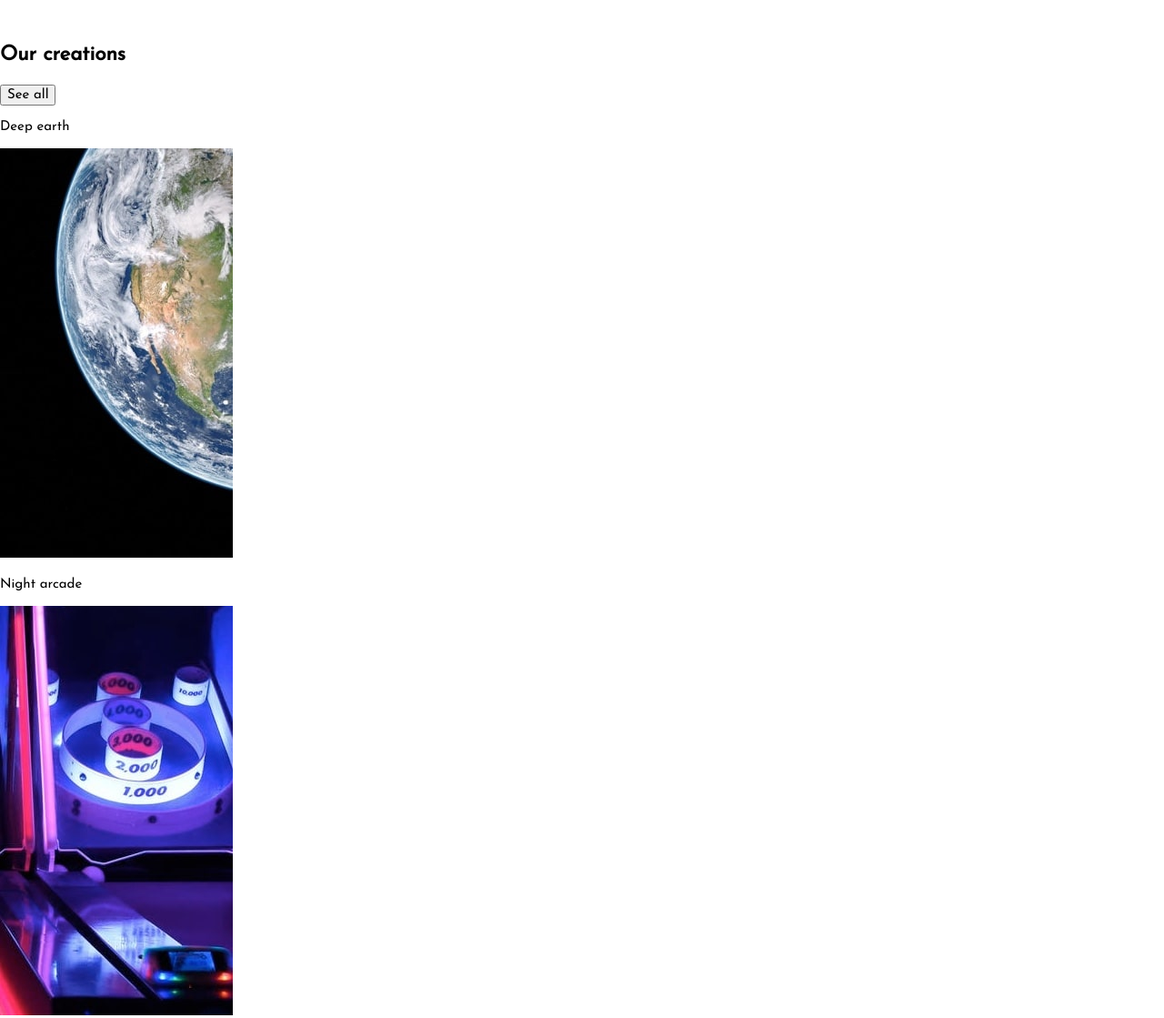
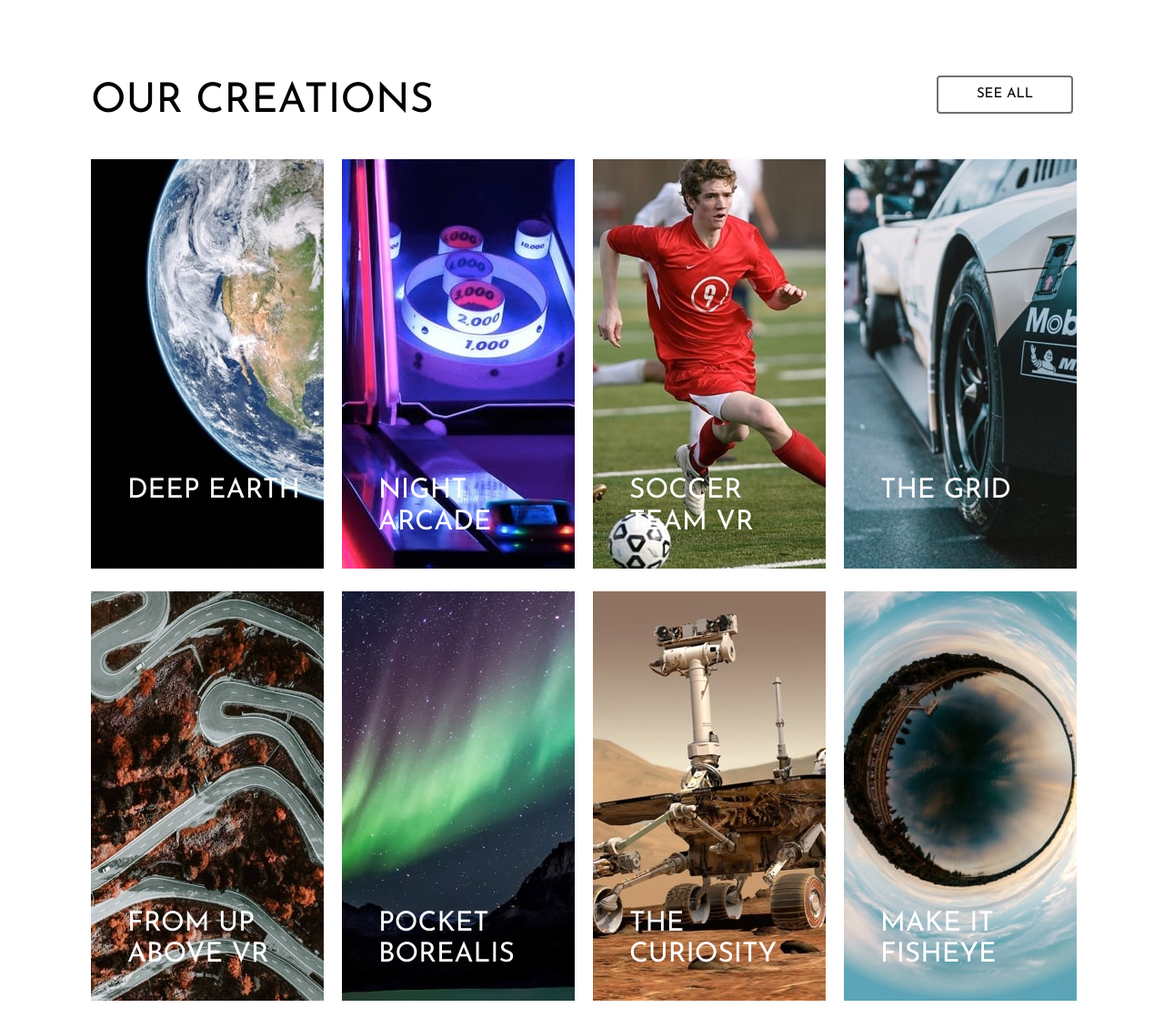
Before and after one commit to AdamR22/landing-page-two, a plain HTML site: page index.html in a window 1280 px wide. Shown: the part 1140-2259 px from the top of the page at 91% size. Drawn offline with Linux system fonts and the light colour scheme.

Commit message:
Add creations styling

```diff
--- a/index.html
+++ b/index.html
@@ -49,28 +49,28 @@
         <button>See all</button>
       </div>
       <div class="gallery">
-        <div>
+        <div class="img-with-caption">
           <p>Deep earth</p><img src="/images/desktop/image-deep-earth.jpg" alt="Earth from space.">
         </div>
-        <div>
+        <div class="img-with-caption">
           <p>Night arcade</p><img src="/images/desktop/image-night-arcade.jpg" alt="Arcade game.">
         </div>
-        <div>
+        <div class="img-with-caption">
           <p>Soccer team VR</p><img src="/images/desktop/image-soccer-team.jpg" alt="Football/Soccer player">
         </div>
-        <div>
+        <div class="img-with-caption">
           <p>The grid</p><img src="/images/desktop/image-grid.jpg" alt="Racing car.">
         </div>
-        <div>
+        <div class="img-with-caption">
           <p>From up above VR</p><img src="/images/desktop/image-from-above.jpg" alt="Winding road seen from above.">
         </div>
-        <div>
+        <div class="img-with-caption">
           <p>Pocket borealis</p><img src="/images/desktop/image-pocket-borealis.jpg" alt="Aurealis Borealis.">
         </div>
-        <div>
+        <div class="img-with-caption">
           <p>The curiosity</p><img src="/images/desktop/image-curiosity.jpg" alt="Curiosity Mars rover.">
         </div>
-        <div>
+        <div class="img-with-caption">
           <p>Make it fisheye</p><img src="/images/desktop/image-fisheye.jpg" alt="Generic fisheye image.">
         </div>
       </div>
--- a/style.css
+++ b/style.css
@@ -399,7 +399,6 @@ template {
 }
 
 body {
-    position: relative;
     font-size: 1.5rem;
 }
 
@@ -425,6 +424,7 @@ a {
 }
 
 header {
+    position: relative;
     margin-bottom: 5rem;
 }
 
@@ -451,7 +451,7 @@ header h1, header nav, header .banner-text {
 .banner-text h2 {
     text-transform: uppercase;
     font-size: 4.5rem;
-    font-weight: 50;
+    font-weight: 100;
 }
 
 header nav {
@@ -500,9 +500,60 @@ header img {
 .info h2 {
     text-transform: uppercase;
     font-size: 4.5rem;
-    font-weight: 50;
+    font-weight: 100;
 }
 
 .info p {
     color: hsl(0, 0%, 44%);
 }
+
+.creations {
+    padding: 0 10rem 0 10rem;
+}
+
+.creations-header {
+    display: flex;
+    justify-content: space-between;
+    align-items: center;
+}
+
+.creations-header h2 {
+    text-transform: uppercase;
+    font-size: 4.5rem;
+    font-weight: 100;
+}
+
+.creations-header button {
+    text-transform: uppercase;
+    width: 15rem;
+    padding: 1rem;
+    background-color: white;
+    border: .2rem solid hsl(0, 0%, 44%);
+    border-radius: .4rem;
+    margin-bottom: 1.5rem;
+}
+
+.gallery {
+    display: grid;
+    grid-template-columns: repeat(4, 1fr);
+    gap: 2rem;
+}
+
+.img-with-caption {
+    position: relative;
+}
+
+.img-with-caption p {
+    position: absolute;
+    color: white;
+    top: 70%;
+    left: 4rem;
+    text-transform: uppercase;
+    font-size: 3rem;
+    font-weight: 100;
+}
+
+footer {
+    background-color: black;
+    color: white;
+}
```
